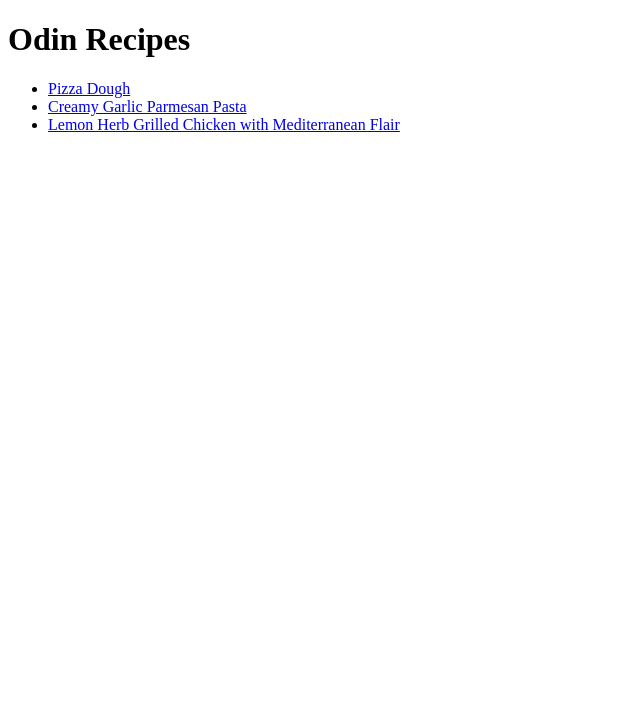
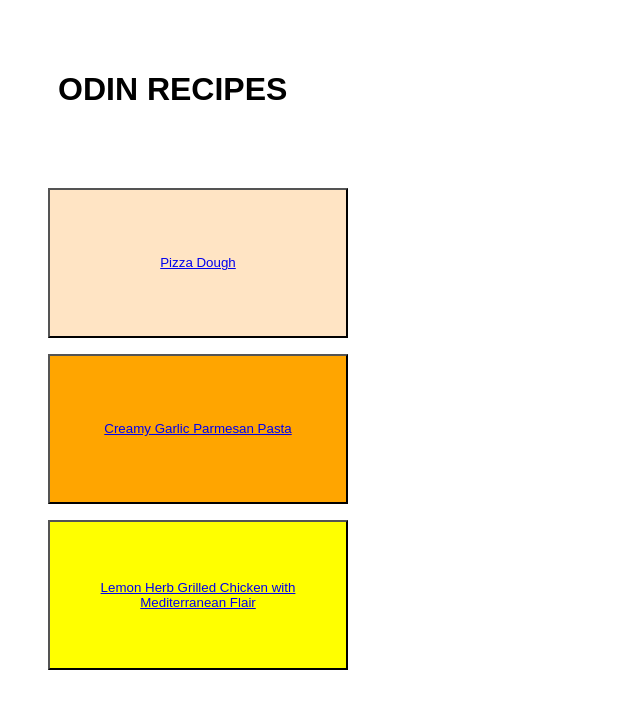
Before and after one commit to skozi-dev/odin-recipes, a plain HTML site: page index.html in a window 1280 px wide. Shown: the whole page, without its empty margins (0-640 px from the left). Drawn offline with Linux system fonts and the light colour scheme.

Commit message:
Added styles.css and stylized elements

```diff
--- a/index.html
+++ b/index.html
@@ -4,13 +4,27 @@
     <meta charset="UTF-8" />
     <meta name="viewport" content="width=device-width, initial-scale=1.0" />
     <title>Home</title>
+    <link rel="stylesheet" href="styles.css" />
   </head>
   <body>
     <h1>Odin Recipes</h1>
+    <!-- <img
+      class="jumbotron"
+      src="./images/pexels-william-choquette-2641886.jpg"
+      height="500px"
+      alt="birds eye view of skewers plated on a wooden table" /> -->
     <ul>
-      <li><a href="recipes/pizzadough.html">Pizza Dough</a></li>
-      <li><a href="recipes/garlicparmesanpasta.html">Creamy Garlic Parmesan Pasta</a></li>
-      <li><a href="recipes/lemonherbchicken.html">Lemon Herb Grilled Chicken with Mediterranean Flair</a></li>
+      <li>
+        <button class="recipe1"><a href="recipes/pizzadough.html">Pizza Dough</a></button>
+      </li>
+      <li>
+        <button class="recipe2"><a href="recipes/garlicparmesanpasta.html">Creamy Garlic Parmesan Pasta</a></button>
+      </li>
+      <li>
+        <button class="recipe3">
+          <a href="recipes/lemonherbchicken.html">Lemon Herb Grilled Chicken with Mediterranean Flair</a>
+        </button>
+      </li>
     </ul>
   </body>
 </html>
--- /dev/null
+++ b/styles.css
@@ -0,0 +1,34 @@
+
+h1 {
+    width: 500px;
+    /* margin: 0 auto; */
+    padding: 50px;
+    text-transform: uppercase;
+    font-family: "Gotham", sans-serif;
+}
+
+ul {
+    /* width: 500px;
+    margin: 0 auto; */
+    list-style: none;
+}
+
+button {
+    height: 150px;
+    width: 300px;
+    margin: 0 auto;
+    margin: 8px 0px;
+
+}
+
+.recipe1 {
+    background-color: bisque;
+}
+
+.recipe2 {
+    background-color: orange;
+}
+
+.recipe3 {
+    background-color: yellow;
+}
```
Also changed, not shown: recipes/garlicparmesanpasta.html (+3 -0 lines), recipes/lemonherbchicken.html (+3 -0 lines), recipes/pizzadough.html (+3 -0 lines), 1 other file.
